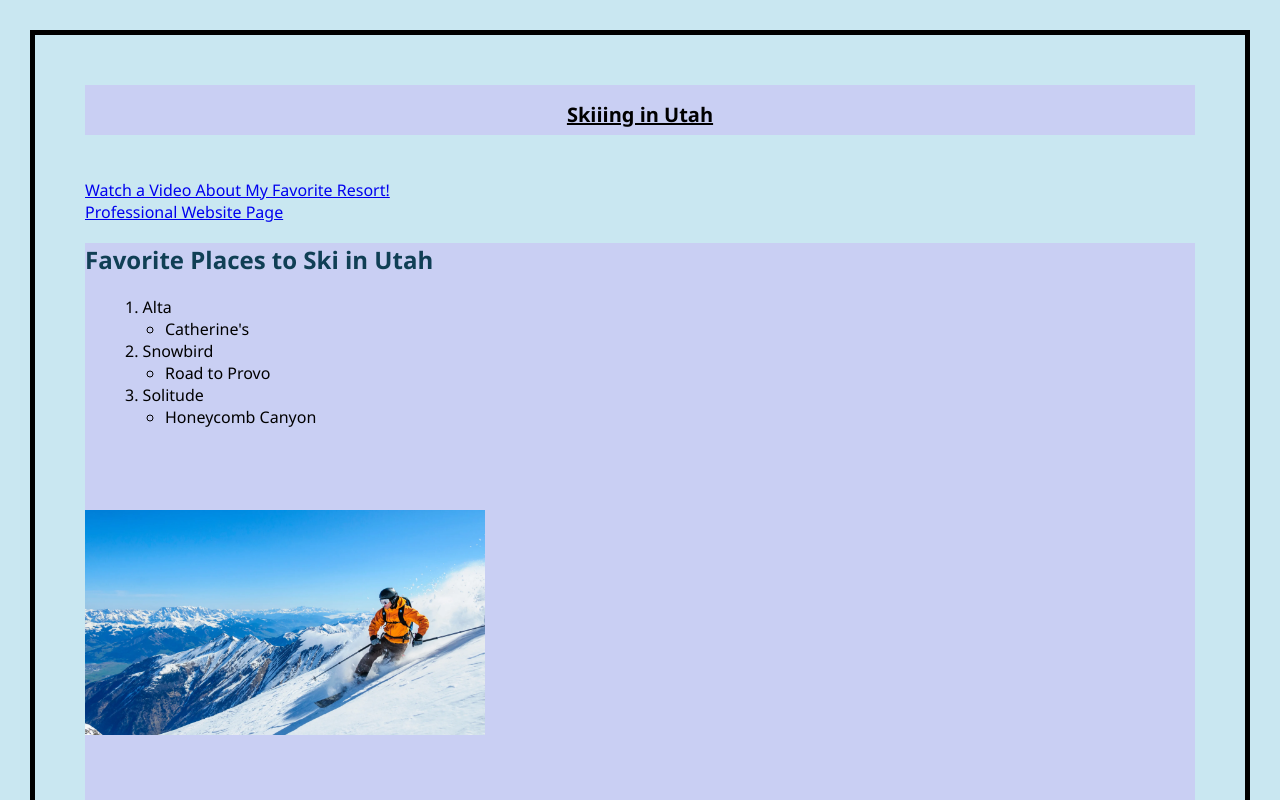
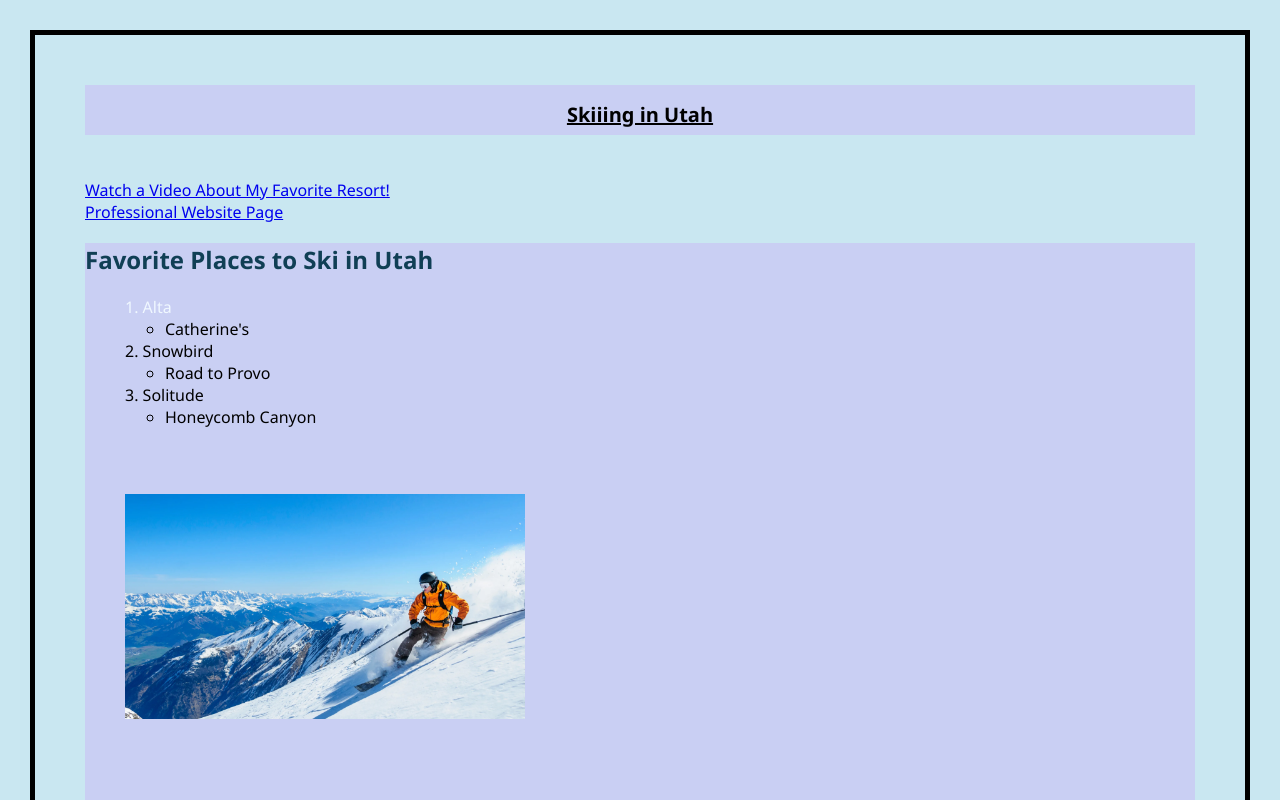
Before and after one commit to tyamitch/is201v1, a plain HTML site: page scratch.html in a window 1280 px wide. Shown: the top 800 px of the page. Drawn offline with Linux system fonts and the light colour scheme.

Commit message:
Add files via upload

```diff
--- a/scratch.html
+++ b/scratch.html
@@ -4,7 +4,7 @@
     <meta charset="UTF-8">
     <meta name="viewport" content="width=device-width, initial-scale=1.0">
     <title>Skiing in Utah</title>
-    <link href="css/scratch.css" rel="stylesheet" />
+    <link href="css/scratch.css" rel="stylesheet"/>
 </head>
 <body>
     <div class="common header">
@@ -16,7 +16,7 @@
     <div class="commmon mainbody">
     <h2 id="heading1">Favorite Places to Ski in Utah</h2>
     <ol>
-        <li>Alta</li>
+        <li style="color: aliceblue;">Alta</li>
             <ul>
                 <li>Catherine's</li>
             </ul>
@@ -28,7 +28,6 @@
             <ul>
                 <li>Honeycomb Canyon</li>
             </ul>
-    </ol>
     <br><br><br>
     <img src="images/AdobeStock_69135006.webp" alt="Skier's Paradise" width="400">
     <br><br><br><br><br><br>
```
